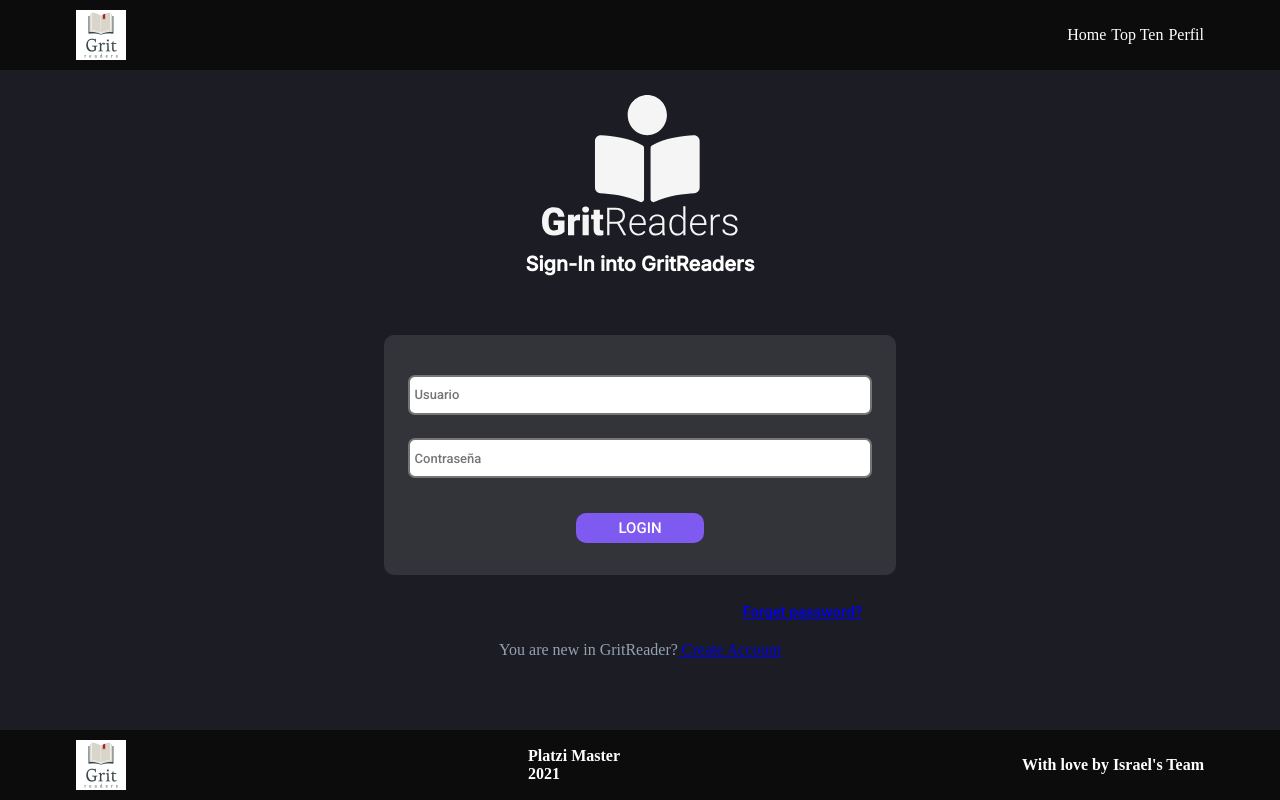
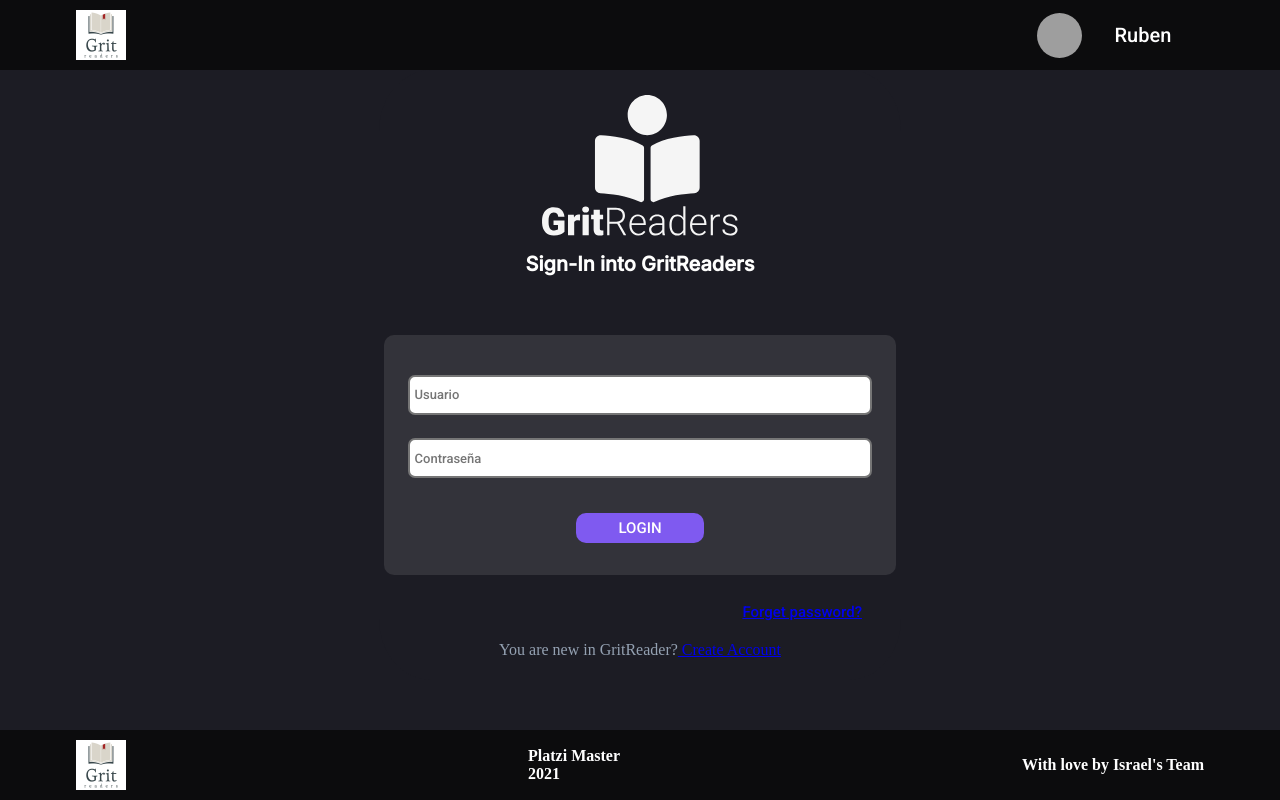
Before and after one commit to gritreaders/FrontEnd, a Next.js app: page /login in a window 1280 px wide. Built offline with nearby package versions, Linux system fonts and the light colour scheme; grey boxes are pictures that could not be loaded.

Commit message:
🚧 Add avatarcomponent and SingInSingUp component, fix styles

```diff
--- /dev/null
+++ b/components/Avatar/Avatar.js
@@ -0,0 +1,42 @@
+import React from 'react'
+import Link from 'next/link'
+
+import styles from './Avatar.module.scss'
+
+const IMAGEN_DEFAULT =
+  'https://www.gravatar.com/avatar/00000000000000000000000000000000?d=mp&f=y'
+
+const Avatar = () => {
+  return (
+    <div className={styles.menu}>
+      <div className={styles.profile}>
+        <img src={IMAGEN_DEFAULT} alt="" />
+        <p>Ruben</p>
+      </div>
+      <ul>
+        <li>
+          <Link href="/">Home</Link>
+        </li>
+        <li>
+          <Link href="/user">My Acount</Link>
+        </li>
+        <li>
+          <Link href="/topview">Top Ten</Link>
+        </li>
+        <li>
+          <Link
+            onClick={() => {
+              localStorage.clear()
+              dispatch(setError())
+            }}
+            href="/login"
+          >
+            Logout
+          </Link>
+        </li>
+      </ul>
+    </div>
+  )
+}
+
+export default Avatar
--- /dev/null
+++ b/components/Avatar/Avatar.module.scss
@@ -0,0 +1,68 @@
+@import '../../pages/globalStyles.module.scss';
+
+.menu{
+  width: 200px;
+  height: 100%;
+  display: flex;
+  align-items: center;
+  font-family: $secondary-font;
+  ul{
+    display: none;
+    list-style: none;
+    padding: 1px;
+    margin-top: 215px;
+    position: absolute;
+    width: 235px;
+    height: 146px;
+  }
+  li{
+     height: 70px;
+    background-color: #161616;
+    display: flex;
+    align-items: center;
+    padding-left: 31px;
+    a{
+      text-decoration: none;
+      color: white;
+      font-size: 20px;
+      margin-right: 25px;
+    }
+    a:hover{
+      color: $secondary-color;
+      text-decoration: underline $secondary-color;
+    }
+  }
+  li:nth-child(1){
+    border-bottom: 1px solid white;
+  }
+  li:nth-child(2){
+    border-bottom: 1px solid white;
+  }
+  li:nth-child(3){
+    border-bottom: 1px solid white;
+  }
+}
+
+.menu:hover{
+  ul{
+    display: block;
+
+  }
+}
+
+.profile{
+  display: flex;
+  justify-content: space-evenly;
+  width: 100%;
+  align-items: center;
+  cursor: pointer;
+  img{
+    width: 45px;
+    height: 45px;
+    border-radius: 100%;
+  }
+  p{
+    color: white;
+    font-size: 20px;
+  }
+}
--- a/components/Header/Header.js
+++ b/components/Header/Header.js
@@ -1,33 +1,22 @@
-import React from 'react';
-import Image from 'next/image';
-import Link from 'next/link';
+import React from 'react'
+import Image from 'next/image'
+import Link from 'next/link'
 
-import styles from './header.module.scss';
+import styles from './header.module.scss'
+import Avatar from '../Avatar/Avatar'
+import SingInSingUp from '../SingInSingUp/SingInSingUp'
 
 const Header = () => {
+  const user = true
+
   return (
     <header className={styles.header}>
       <div className={styles.container}>
-        <Image
-          src='/images/grit-readers.png'
-          alt='Logo'
-          width={50}
-          height={50}
-        />
-        <div>
-          <Link href='/'>
-            <a className={styles.link}>Home</a>
-          </Link>
-          <Link href='/'>
-            <a className={styles.link}>Top Ten</a>
-          </Link>
-          <Link href='/'>
-            <a className={styles.link}>Perfil</a>
-          </Link>
-        </div>
+        <img src="/images/grit-readers.png" alt="Logo" width={50} height={50} />
+        <div>{user ? <Avatar /> : <SingInSingUp />}</div>
       </div>
     </header>
-  );
-};
+  )
+}
 
-export default Header;
+export default Header
--- /dev/null
+++ b/components/SingInSingUp/SingInSingUp.js
@@ -0,0 +1,19 @@
+import React from 'react'
+import Link from 'next/link'
+
+import styles from './SingInSingUp.module.scss'
+
+const SingInSingUp = () => {
+  return (
+    <div className={styles.container}>
+      <div className={styles.singIn}>
+        <Link href="/register">Sign in</Link>
+      </div>
+      <div className={styles.singUp}>
+        <Link href="/login">Login</Link>
+      </div>
+    </div>
+  )
+}
+
+export default SingInSingUp
--- /dev/null
+++ b/components/SingInSingUp/SingInSingUp.module.scss
@@ -0,0 +1,30 @@
+.container{
+  display: flex;
+  height: 20px;
+}
+
+.singIn{
+  width: 50px;
+  border-right: 2px solid white;
+  margin-right: 10px;
+  padding-right: 5px;
+  font-size: 15px;
+  color: white;
+  a{
+    margin: 0px;
+    text-decoration: none;
+    color: white;
+  }
+}
+
+.singUp{
+  width: 50px;
+  margin-right: 40px;
+  font-size: 15px;
+  color: white;
+  a{
+    margin: 0px;
+    text-decoration: none;
+    color: white;
+  }
+}
```
